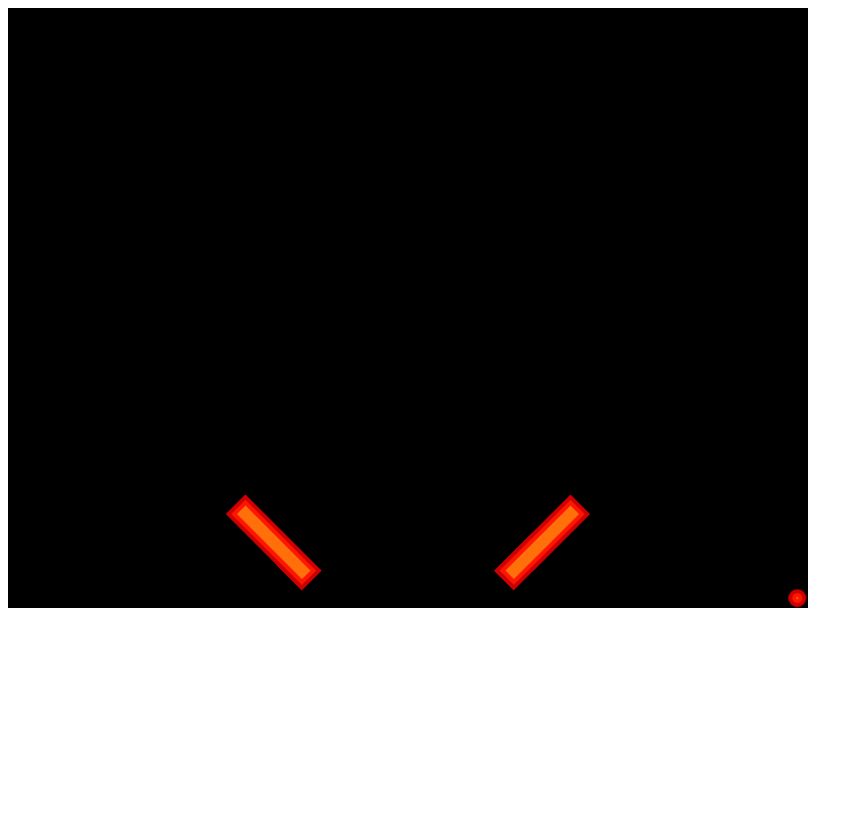
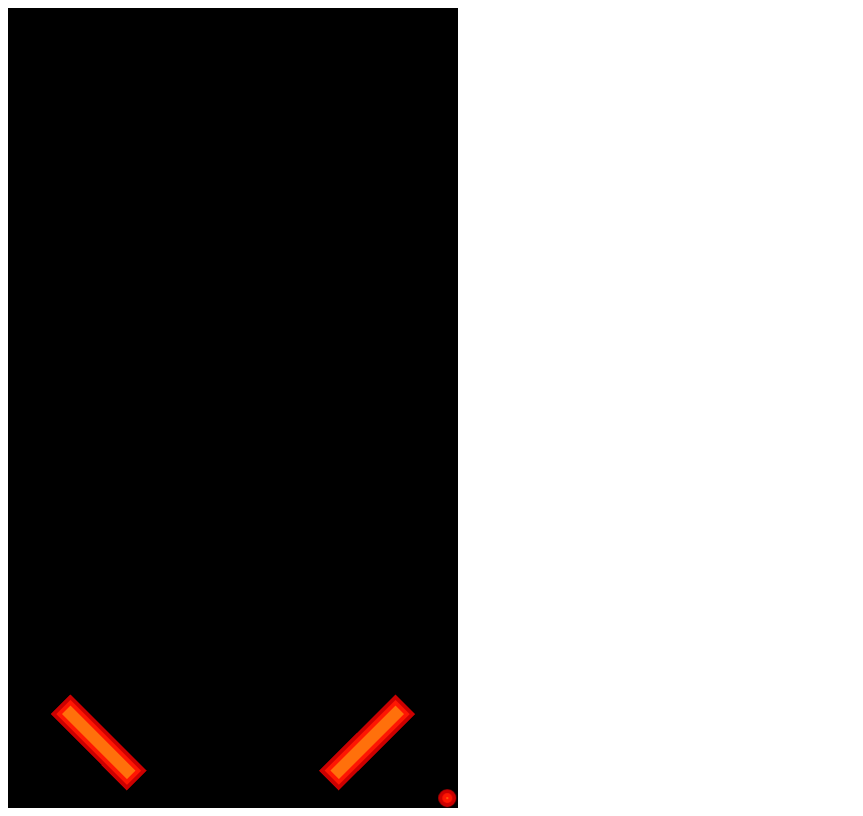
Before and after one commit to go717franciswang/pinball, a plain HTML site: page index.html in a window 1280 px wide. Shown: the whole page, without its empty margins (0-863 px from the left). Drawn offline with Linux system fonts and the light colour scheme; animation ran at ten frames a second.

Commit message:
Change screen size

```diff
--- a/index.html
+++ b/index.html
@@ -6,7 +6,7 @@
 <body>
 <div id="container"></div>
 <script>
-var game = new Phaser.Game(800, 600, Phaser.AUTO, 'container');
+var game = new Phaser.Game(450, 800, Phaser.AUTO, 'container');
 game.state.add('Main', Pinball.Main);
 game.state.start('Main');
 </script>
```
